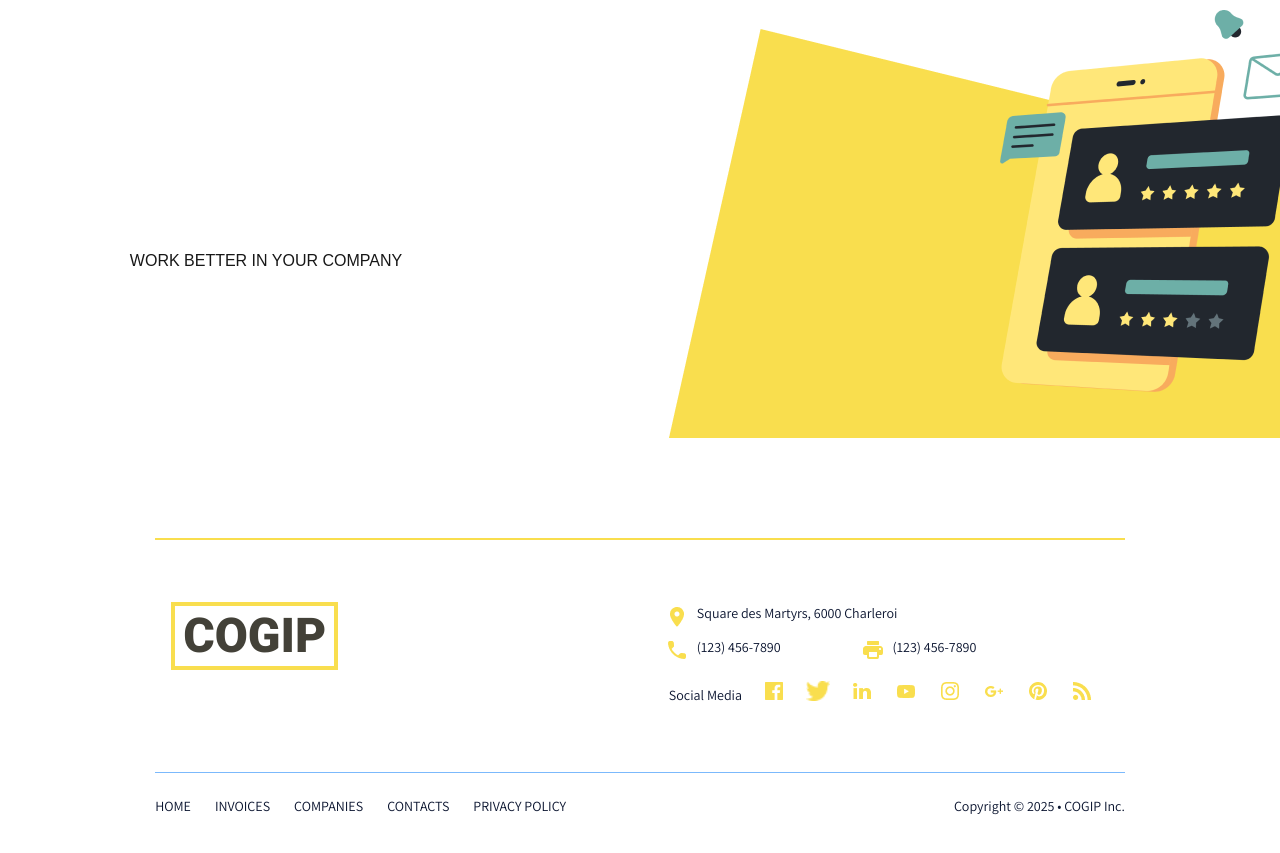
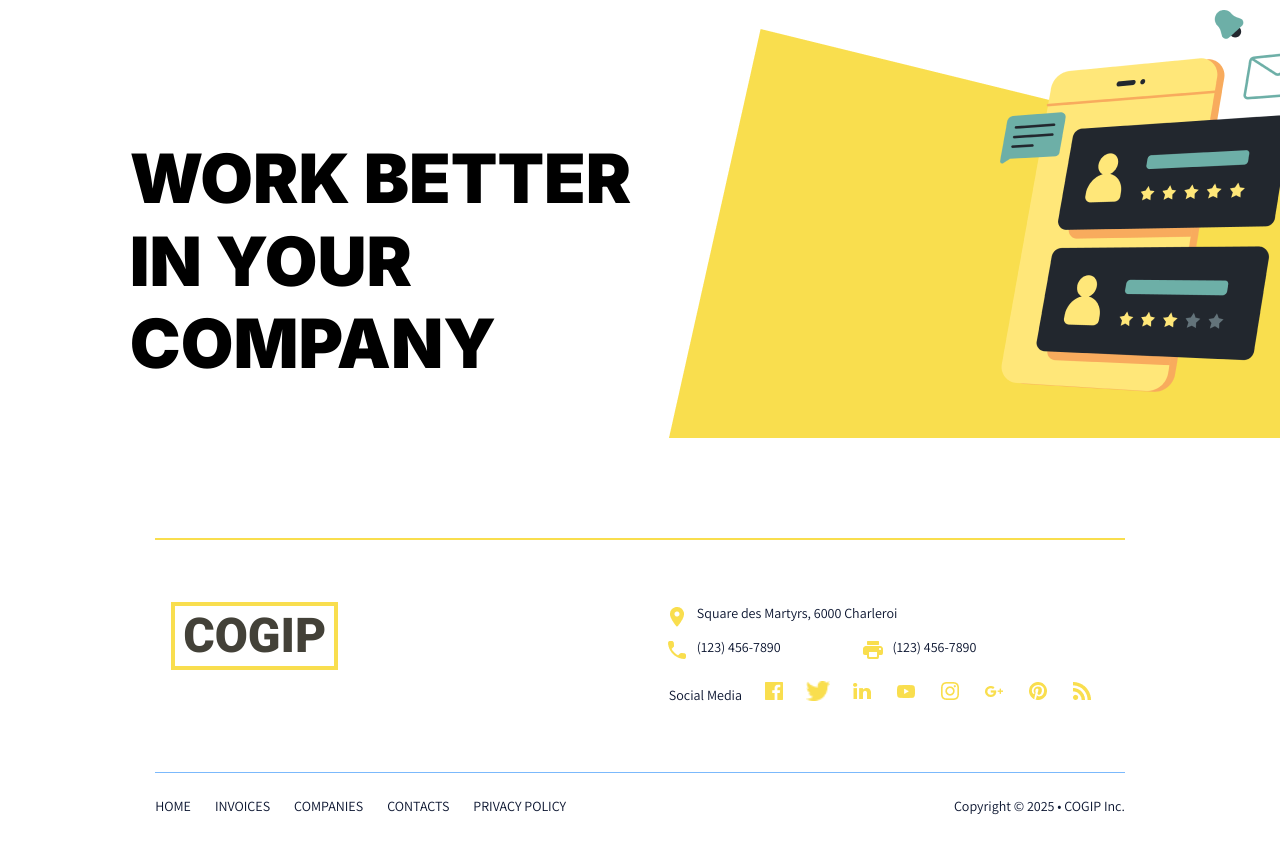
Before and after one commit to sam-sepiol1/cogip-client, a Next.js app: page / in a window 1280 px wide. Shown: the part 2160-3013 px from the top of the page. Built offline with nearby package versions, Linux system fonts and the light colour scheme.

Commit message:
Added font-home-slogan proprieties

```diff
--- a/app/globals.css
+++ b/app/globals.css
@@ -68,6 +68,15 @@ body {
   color: #434138;
 }
 
+.font-home-slogan {
+  font-family: Inter, sans-serif;
+  font-size: 68px;
+  font-weight: 900;
+  line-height: 82.3px;
+  text-align: left;
+  color: #000000;
+}
+
 .titlePage {
   font-family: Inter, sans-serif;
   font-size: 60px;
```
